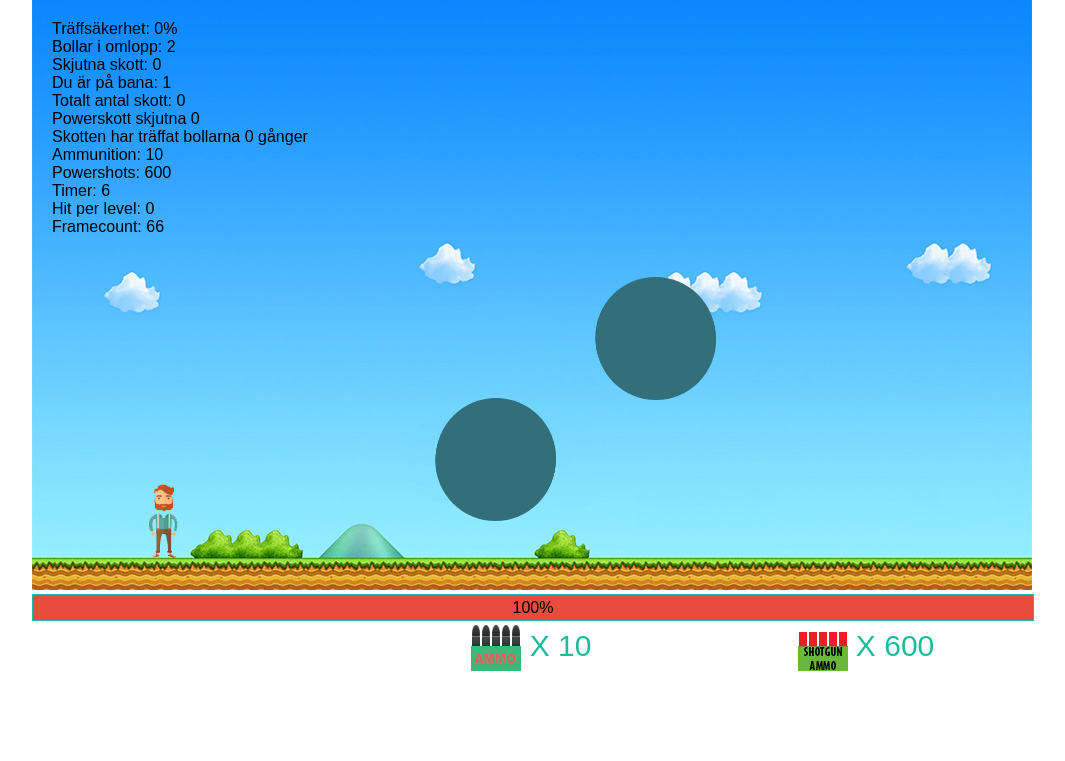
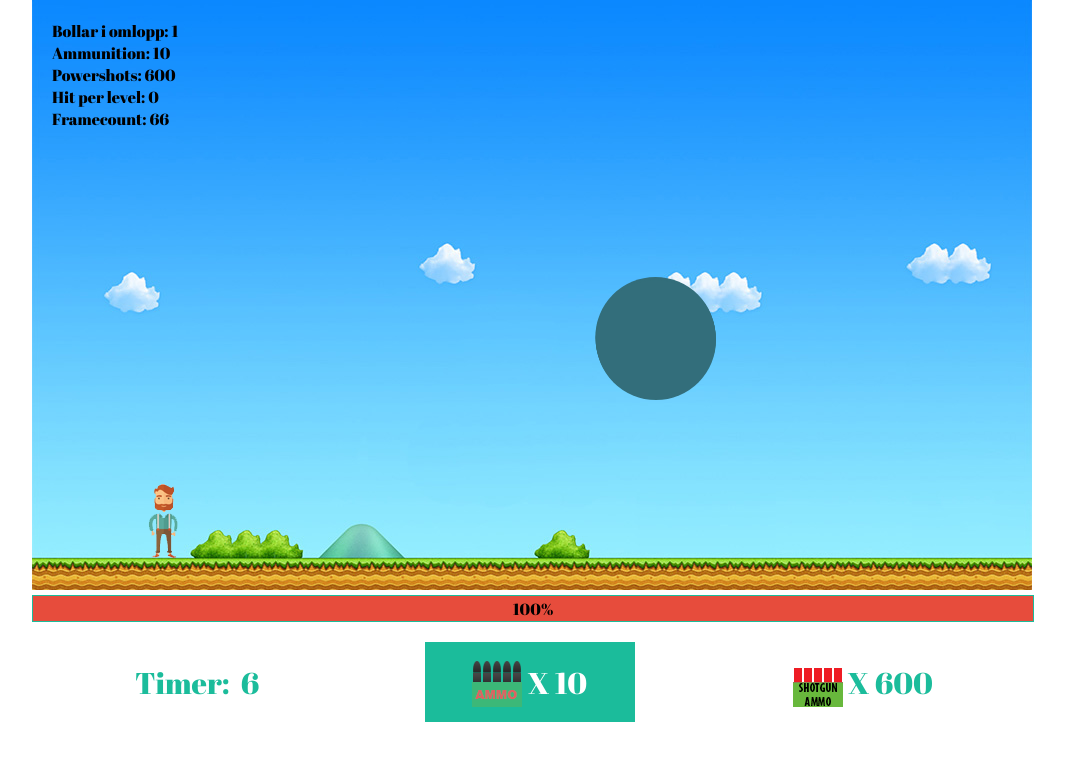
Before and after one commit to lofgrenfredrik/GameProject, a PHP site: page / in a window 1280 px wide. Shown: the top 761 px of the page, without its empty margins (108-1173 px from the left). Run offline with PHP 8.4, Linux system fonts and the light colour scheme.

Commit message:
Stajlat upp den bigtime
Stajlat och fixat skottpositionen

```diff
--- a/css/style.css
+++ b/css/style.css
@@ -356,21 +356,26 @@ td,
 th {
   padding: 0; }
 
+body {
+  font-family: 'Abril Fatface', cursive; }
+
 #main-container {
   width: 100%; }
 
 #canvasContainer {
+  position: relative;
   margin: 0 auto;
   width: 1000px;
   height: 100%; }
-
-#playField {
-  color: #79ff85; }
 
 #gameInfoContainer {
   margin: 0 auto;
   max-width: 1000px;
   width: 100%; }
+
+.space {
+  width: 100%;
+  height: 20px; }
 
 .col_3 {
   width: 33%;
@@ -393,13 +398,18 @@ th {
 
 .button {
   transition: all 0.3s ease;
+  display: flex;
   justify-content: center;
   align-items: center;
   height: 50px;
   width: 200px;
   text-align: center;
   color: #34495E;
-  border: 1px solid #34495E; }
+  border: 1px solid #34495E;
+  margin: 0 auto; }
+
+#buttonText {
+  color: #fff; }
 
 .button:hover {
   background-color: #46627f;
@@ -432,11 +442,42 @@ th {
 
 .info {
   display: inline-block;
-  color: #1BBC9B;
   font-size: 30px;
   margin: 0; }
 
 #nextLevel {
   display: none; }
 
+#levelInfo {
+  position: absolute;
+  width: 800px;
+  height: 450px;
+  top: 30px;
+  left: 100px;
+  display: none;
+  border-radius: 10px; }
+
+p {
+  margin: 20px;
+  font-size: 22px;
+  color: #fff;
+  text-align: center;
+  padding: 0; }
+
+.header {
+  font-size: 35px; }
+
+#shotImage {
+  display: none; }
+
+#specialAmmoSelectColor {
+  color: #1BBC9B; }
+
+#specialAmmoSelect, #ammoSelect, #timerContainer {
+  height: 80px; }
+
+.greenText {
+  font-size: 30px;
+  color: #1BBC9B; }
+
 /*# sourceMappingURL=style.css.map */
--- a/css/style.scss
+++ b/css/style.scss
@@ -2,6 +2,12 @@
 
 $darkBlue: #34495E;
 $red: #E74C3C;
+
+body{
+  font-family: 'Abril Fatface', cursive;
+}
+
+
 $green: #1BBC9B;
 #main-container
 {
@@ -9,23 +15,24 @@ $green: #1BBC9B;
 }
 #canvasContainer
 {
+  position: relative;
   margin: 0 auto;
   width: 1000px;
   height: 100%;
 }
 #playField
 {
-  //background-color: #ff545d;
-  color: #79ff85;
-  // background:url("../images/pixelBG2.jpg")
 }
 #gameInfoContainer
 {
-
     margin: 0 auto;
     max-width: 1000px;
     width: 100%;
-   // background-color: blue;
+}
+.space
+{
+  width: 100%;
+  height: 20px;
 }
 .col_3
   {
@@ -54,14 +61,19 @@ $green: #1BBC9B;
 .button
 {
   transition: all 0.3s ease;
- // display: none;
-  justify-content: center;
+  display:flex;
+  justify-content:center;
   align-items:center;
   height: 50px;
   width: 200px;
   text-align: center;
   color: $darkBlue;
   border: 1px solid $darkBlue;
+  margin: 0 auto;
+}
+#buttonText{
+  color: #fff;
+
 }
 .button:hover
 {
@@ -78,19 +90,16 @@ $green: #1BBC9B;
   height: 25px;
 }
 #health-bar{
-//  transition: all  1s ease;
   background-color: $red;
   height: 25px;
   text-align: center;
-  display:flex;justify-content:center;align-items:center;
+  display:flex;
+  justify-content:center;
+  align-items:center;
 }
 .smoothTrans
 {
   transition: all  1s ease;
-}
-#health
-{
- // padding-top: 2px;
 }
 .left-corner{
   position: absolute;
@@ -99,10 +108,46 @@ $green: #1BBC9B;
 }
 .info{
   display: inline-block;
-  color: $green;
+  //color: $green;
   font-size: 30px;
   margin: 0;
 }
 #nextLevel{
   display: none;
 }
+#levelInfo{
+  position: absolute;
+  width: 800px;
+  height: 450px;
+  top: 30px;
+  left: 100px;
+  display: none;
+  border-radius: 10px;
+}
+p{
+  margin: 20px;
+  font-size: 22px;
+  color: #fff;
+  text-align: center; //
+  padding: 0;
+}
+.header
+{
+  font-size: 35px;
+}
+#shotImage{
+  display: none;
+}
+#specialAmmoSelectColor
+{
+  color: $green;
+}
+#specialAmmoSelect, #ammoSelect,#timerContainer
+{
+  height: 80px;
+}
+.greenText
+{
+  font-size: 30px;
+  color: $green;
+}
--- a/index.html
+++ b/index.html
@@ -2,51 +2,61 @@
 <html lang="en">
 <head>
   <meta charset="UTF-8">
-  <title>Game</title>
+  <title>Ballchaser!</title>
+    <link href='https://fonts.googleapis.com/css?family=Abril+Fatface' rel='stylesheet' type='text/css'>
   <link rel="stylesheet" href="css/style.css" charset="utf-8">
+
 </head>
 <body>
   <div id="main-container">
     <div id="canvasContainer">
       <canvas id="playField" width="1000" height="590"></canvas>
+      <div id="levelInfo">
+        <p class="header"><span id="statusText"></span></p>
+        <p>LEVEL: <span id="level">1</span></p>
+        <p>Accuracy: <span id="accuracy"></span>%</p>
+        <p>Total amount of shots fired: <span id="totalShotsFired">0</span></p>
+        <p>Pistol shots fired: <span id="shotsFired">0</span></p>
+        <p>Shotgun shots fired <span id="specialShotsFired">0</span></p>
+        <p>Balls destroyed: <span id="collisionCounter">0</span></p>
+        <div id="buttonSelector" class="button"><div id="buttonText"></div></div>
+      </div>
     </div>
 
     <div id="gameInfoContainer">
+
         <div class="col_12">
             <div class="health-bar-container">
                 <div id="health-bar"><div id="health">0</div>%</div>
             </div>
         </div>
-
+     <div class="space"></div>
       <div class="col_3">
-          <div class="center">
-          <div id="nextLevel" class="button">Next level</div>
+          <div id="timerContainer" class="center">
+              <!--<img src="images/klocka.png">-->
+              <div class="greenText">Timer: &nbsp<span id="timer">0</span></div>
           </div>
       </div>
       <div class="col_3">
-          <div class="center">
+          <div id="ammoSelect" class="center">
           <img src="images/ammo2.png" id="ammoImage">
-        <p class="info">&nbsp;X&nbsp;<span id="ammo-info"></span></p>
+        <p class="info" id="ammoSelectColor">&nbsp;X&nbsp;<span id="ammo-info"></span></p>
           </div>
 
       </div>
       <div class="col_3">
-          <div class="center">
-        <img src="images/secialammo.png" id="powerAmmoImage">
-        <p class="info">&nbsp;X&nbsp;<span id="power-ammo-info"></span></p>
+          <div id="specialAmmoSelect" class="center">
+                <img src="images/secialammo.png" id="powerAmmoImage">
+        <p class="info" id="specialAmmoSelectColor">&nbsp;X&nbsp;<span id="power-ammo-info"></span></p>
           </div>
       </div>
       <div class="col_3 left-corner">
-        <div>Träffsäkerhet: <span id="accuracy"></span>%</div>
+        <!-- <div>Träffsäkerhet: <span id="accuracy"></span>%</div> -->
         <div>Bollar i omlopp: <span id="ballCounter"></span></div>
-        <div>Skjutna skott: <span id="shotsFired">0</span></div>
-        <div>Du är på bana: <span id="level">1</span></div>
-        <div>Totalt antal skott: <span id="totalShotsFired">0</span></div>
-        <div>Powerskott skjutna <span id="specialShotsFired">0</span></div>
-        <div>Skotten har träffat bollarna <span id="collisionCounter"></span> gånger</div>
+
+        <!-- <div>Skotten har träffat bollarna <span id="collisionCounter"></span> gånger</div> -->
         <div>Ammunition: <span id="ammoCounter"></span></div>
         <div>Powershots: <span id="powerShotsCounter"></span></div>
-        <div>Timer: <span id="timer">0</span></div>
         <div>Hit per level: <span id="swag">0</span></div>
          <div>Framecount: <span id="frame">0</span></div>
 
@@ -61,9 +71,7 @@
   <img src="images/shot.png" id="shotImage">
   <img src="images/specialShot.png" id="specialShotImage">
 
-  <!--<img src="images/bigBall.png" id="bigBallImage">-->
 
 </body>
-<!-- <script src="js/game.js" charset="utf-8"></script> -->
 <script src="js/main.js" charset="utf-8"></script>
 </html>
--- a/js/main.js
+++ b/js/main.js
@@ -3,6 +3,13 @@ playField.font = '30px Arial';
 
 var playfieldHeight = document.getElementById("playField").height;
 var playfieldWidth = document.getElementById("playField").width;
+
+var redColor = "#E74C3C";
+var greenColor = "#1BBC9B";
+
+var specialAmmoSelectColor = document.getElementById("specialAmmoSelectColor"); // Infon nedanför healthbar som säger hur mycket skott man har kvar
+var ammoSelectColor =   document.getElementById("ammoSelectColor"); // Infon nedanför healthbar som säger hur mycket skott man har kvar
+
 
 var shotList = {};
 var powerShotList = {};
@@ -13,6 +20,10 @@ var bigBallRadius = 60;
 var mediumBallRadius = 40;
 var smallBallRadius = 20;
 
+var typeOfShot = "pistol";
+var ammoSelect = document.getElementById('ammoSelect');
+var SpecialAmmoSelect = document.getElementById('SpecialAmmoSelect');
+var restart = false;
 
 
 /**
@@ -44,7 +55,10 @@ var healthBar = document.getElementById("health-bar");
 var levelCounter = document.getElementById("level");
 var level = 1;
 var j = 0; //variabel för att begränsa hur många bollar som genereras per bana
-var next = document.getElementById('nextLevel');
+var levelInfo = document.getElementById('levelInfo');
+var statusTetxt = document.getElementById('statusTetxt');
+var button = document.getElementById('buttonSelector');
+var buttonText = document.getElementById('buttonText');
 var levelComplete = false;
 var backGrounds = ["pixelBG2.jpg", "fantasy.png", "forest.png", "desert.png"];
 // Sounds ********************
@@ -71,7 +85,7 @@ var powerAmmoImage = document.getElementById("powerAmmoImage");
 var healthImage = document.getElementById("healthImage");
 var shotImage = document.getElementById("shotImage");
 var specialShotImage = document.getElementById("specialShotImage");
-
+ammoSelect.style.backgroundColor = greenColor;
 // ammoImage.style.display ="none";
 healthImage.style.display ="none";
 shotImage.style.display ="none";
@@ -83,7 +97,7 @@ var swag = document.getElementById("swag");
 var frame = document.getElementById("frame");
 
 // powerAmmoImage.style.display ="none";
-
+var gameTime = document.getElementById('gameTime');
 var player = new Image();
 player.src = "images/villeSprite2.png";  // WTF?! Varför utgår man från vart html-filen ligger och inte JS filen?
 player.left = false;
@@ -152,32 +166,41 @@ function startGame() {
         if (player.right === false && player.left === false) {
              strafeX = 260;
         }
-        // Shoot knapp S
-        if (keyPress.keyCode === 83) {
-            if (ammoLeft > 0) {
-                generateShot(player.PositionValueX);
-                strafeX = 260+(65*5);
-                ammoLeft--;
-                shotSound.play();
-                shotSound.currentTime=0;
 
-            }
+        // Shoot spacebar
+        if (keyPress.keyCode === 32) {
+          shoot(typeOfShot);
         }
-       // powerShotsCounter.innerHTML = powerShotAvailabe;
+        // Shoot selector uparrow
+        if (keyPress.keyCode === 38) {
+          typeOfShot === "pistol" ?
 
-        // Power shot Knapp A
-        if (keyPress.keyCode === 65) {
-          if (powerShotAvailabe > 0) {
-              //player.PositionValueX = player.PositionValueX;
-              generatePowerShot(player.PositionValueX);
-              strafeX = 260+(65*6);
-              powerShotAvailabe--;
-              specialShotSound.play();
-              specialShotSound.currentTime=0;
-             // powerShotsCounter.innerHTML = powerShotAvailabe;
-          }
+          (typeOfShot = "shotgun",
+           ammoSelect.style.backgroundColor = "#fff",
+           ammoSelectColor.style.color =greenColor,
+           specialAmmoSelect.style.backgroundColor = greenColor,
+           specialAmmoSelectColor.style.color = "#fff",
+
+           strafeX = 260+(65*6))
+              :
+           (typeOfShot = "pistol",
+               ammoSelectColor.style.color = "#fff",
+
+               ammoSelect.style.backgroundColor = greenColor,
+            specialAmmoSelect.style.backgroundColor = "#fff",
+               specialAmmoSelectColor.style.color = greenColor,
+
+               strafeX = 260+(65*5));
+
+
+
+
+
         }
+
+
     };
+
     document.onkeyup = function (keyPress) {
         if (keyPress.keyCode === 37) {
             // Move left
@@ -263,12 +286,6 @@ function startGame() {
         i++;
     }
 
-    // addBalls(bigBallRadius, (Math.floor(Math.random() * 9) + 1) *100, 100, firstBallSpeed); // Skapar den första bollen så att spelet kommer igång!
-
-  //  for(var s=0;s<numberOfBalls;s++)
-  //   {
-        addBalls(bigBallRadius, 200, 100, ballSpeed); // Skapar den första bollen så att spelet kommer igång!
-  //   }
 
     function updateEntity(ball) {
         ball.PositionValueX += ball.speedXAxis;
@@ -324,13 +341,34 @@ function startGame() {
      *<======= ALLTING SOM HAR MED SKOTTEN ATT GÖRA =======>
      *
      */
+     function shoot(type){
+       if(type === "pistol"){
+         if (ammoLeft > 0) {
+             generateShot(player.PositionValueX);
+             ammoLeft--;
+             shotSound.play();
+             shotSound.currentTime=0;
+             strafeX = 260+(65*5)
+         }
+       }
+       else if(type === "shotgun"){
+         if (powerShotAvailabe > 0) {
+             generatePowerShot(player.PositionValueX);
+             powerShotAvailabe--;
+             specialShotSound.play();
+             specialShotSound.currentTime=0;
+             strafeX = 260+(65*6)
+            // powerShotsCounter.innerHTML = powerShotAvailabe;
+         }
+       }
+     }
     var shotNr = 0;
 
     function generateShot(playerX) {
         var shot =
         {
-            PositionValueX: playerX + 10,
-            PositionValueY: playfieldHeight - groundHeight-player.height,
+            PositionValueX: playerX + 11,
+            PositionValueY: playfieldHeight - groundHeight-player.height-10,
             width: 12,
             height: 20,
             color: "black",
@@ -350,16 +388,15 @@ function startGame() {
     function generatePowerShot(playerX) {
         var powerShot1 = {
             id: 1,
-            PositionValueX: playerX + 10,
+            PositionValueX: playerX+20,
             PositionValueY: playfieldHeight - groundHeight-player.height,
             width: 10,
             height: 10,
-            //color: "black"
             img: specialShotImage
         };
         var powerShot2 = {
             id: 2,
-            PositionValueX: playerX,
+            PositionValueX: playerX+10,
             PositionValueY: playfieldHeight - groundHeight-player.height,
             width: 10,
             height: 10,
@@ -367,7 +404,7 @@ function startGame() {
         };
         var powerShot3 = {
             id: 3,
-            PositionValueX: playerX + 10,
+            PositionValueX: playerX+15,
             PositionValueY: playfieldHeight - groundHeight-player.height,
             width: 10,
             height: 10,
@@ -519,6 +556,20 @@ function startGame() {
         swag.innerHTML = hitPerLevel;
 
 
+        var accuracyCounter = ((collisionCounter.innerHTML)/(totalShotsFired.innerHTML)*100).toFixed(0);
+
+        if(shotNr == 0 && PowershotNr == 0)
+        {
+            accuracy.innerHTML = 0;
+        }
+        else if(accuracyCounter<=100)
+        {
+        accuracy.innerHTML = accuracyCounter
+        }
+        else if(accuracyCounter>100)
+        {
+            accuracy.innerHTML = 100;
+        }
 
         ammoCounter.innerHTML = ammoLeft;
         powerShotsCounter.innerHTML = powerShotAvailabe;
@@ -558,7 +609,7 @@ function startGame() {
                 //healthSound.currentTime=0;
                 delete upgrades[item];
             }
-            else if(distanceBetweenPlayerAndUpgrade>-marginal && distanceBetweenPlayerAndUpgrade<marginal && upgrades[item].type === "PowerSot")
+            else if(distanceBetweenPlayerAndUpgrade>-marginal && distanceBetweenPlayerAndUpgrade<marginal && upgrades[item].type === "PowerShot")
             {
                 console.log("PowerShot!");
                 powerShotAvailabe += 8; // HUR MÅNGA POWERSHOTS MAN FÅR VID UPPGRADERING!
@@ -592,13 +643,10 @@ function startGame() {
 
           // Kontrolerar om banan är avklarad
           if(Object.keys(bouncingBalls).length === 0 && levelComplete === true){
-            playField.fillStyle = "green";
-            playField.fillRect((playfieldWidth/2) - 150, (playfieldHeight/2) - 80, 300, 130);
-            playField.fillStyle = "#fff";
-            playField.font = "bold 56px Arial";
-            playField.textAlign = "center";
-            playField.fillText("Winning!!!", playfieldWidth/2, playfieldHeight/2);
-            next.style.display = "block";
+            levelInfo.style.display = "block";
+            statusText.innerHTML = "Level complete!";
+            levelInfo.style.backgroundColor = greenColor;
+            buttonText.innerHTML = "Next Level";
           }
 
         TestShotHits(shotList,bouncingBalls);
@@ -610,22 +658,13 @@ function startGame() {
         {
             clearInterval(startUpdate);
             clearInterval(startTime);
-            playField.fillStyle = "Red";
-            playField.font = "bold 56px Arial";
-            playField.textAlign = "center";
-            playField.fillText("Game Over :(", playfieldWidth/2, playfieldHeight/2);
+            levelInfo.style.display = "block";
+            statusText.innerHTML = "You died!";
+            levelInfo.style.backgroundColor = redColor;
+            buttonText.innerHTML = "Restart";
+            restart = true;
         }
     }
-
-    /*
-     var ballSpeed = 0.2;
-     var healthGenerate = 8;
-     var ammoGenerate = 5;
-     var specialAmmoGenerate = 6;
-
-     */
-
-    var powerup = false;
     var startUpdate = setInterval(update, 20);
     var startTime = setInterval(function(){
         if(updateTime() === 1)
@@ -649,7 +688,7 @@ function startGame() {
         }
         if(timer.innerHTML % specialAmmoGenerate === 0 && levelComplete != true && hitPerLevel>10)
         {
-            addUpgrades(50, 50, "PowerSot", powerAmmoImage);
+            addUpgrades(50, 50, "PowerShot", powerAmmoImage);
         }
         else if(timer.innerHTML % 5 === 0)
         {
@@ -666,24 +705,23 @@ function startGame() {
     },100);
 }
 startGame(1);
-next.addEventListener("click", function(){
-
-  console.log("klick");
-  level++;
-
+button.addEventListener("click", function(){
+  if(restart === true){
+    location.reload();
+  }
+  else{
+    level++;
+    bouncingBalls = {};
+    time = 0;
+    j = 0;
+    levelComplete = false;
+    levelInfo.style.display = "none";
     ballSpeed +=1;
     healthGenerate +=10;
     ammoGenerate +=10;
     specialAmmoGenerate +=10;
+  }
 
 
-  bouncingBalls = {};
-  time = 0;
-  j = 0;
-  levelComplete = false;
-  next.style.display = "none";
+
 });
-
-function generatePowerUp(){
-
-}
```
Also changed, not shown: images/klocka.png (added), 2 other files.
